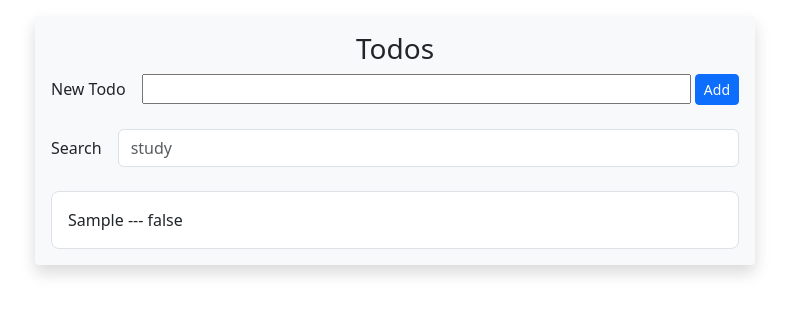
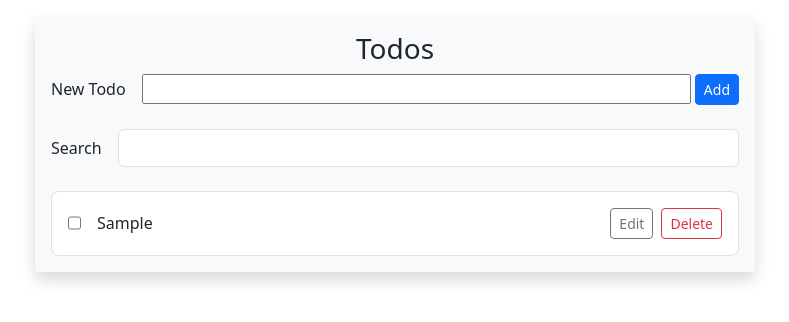
Before and after one commit to csgomez/todos-ts-react-redux, a React (Vite) app: page / in a window 1280 px wide. Both pictures are taken after typing "Sample" into the empty fields and a click on the button "Add". Shown: the top 322 px of the page, without its empty margins (245-1034 px from the left). Built offline with nearby package versions, Linux system fonts and the light colour scheme.

Commit message:
Updating 'completed' status for Todo items now works. Small styling changes. Added edit and delete buttons, but not yet implemented.

```diff
--- a/src/features/filter/FilterInput.tsx
+++ b/src/features/filter/FilterInput.tsx
@@ -16,7 +16,6 @@ const FilterInput = () => {
         type="text"
         value={searchFilter}
         onChange={(e) => dispatch(setSearchFilter(e.target.value))}
-        placeholder="study"
         className="form-control"
       />
     </div>
--- a/src/features/todos/TodosList.tsx
+++ b/src/features/todos/TodosList.tsx
@@ -1,15 +1,36 @@
 import { useSelector } from 'react-redux';
-import { _selectFilteredTodos } from './todosSlice';
+import { _selectFilteredTodos, updateTodo } from './todosSlice';
 import { Todo } from './Todo';
+import React from 'react';
+import { useAppDispatch } from '../../app/hooks';
 
 type TodoItemProps = {
   todo: Todo;
 };
 
 const TodoItem = ({ todo }: TodoItemProps) => {
+  const dispatch = useAppDispatch();
+
+  const handleCheckboxClick = (e: React.ChangeEvent<HTMLInputElement>) => {
+    const updatedTodo = {
+      ...todo,
+      completed: e.target.checked,
+    };
+    dispatch(updateTodo(updatedTodo));
+  };
+
   return (
-    <div className="list-group-item rounded-3 py-3">
-      {todo.title} --- {JSON.stringify(todo.completed)}
+    <div className="list-group-item d-flex align-items-center rounded-3 py-3">
+      <label className="d-flex gap-3 cursor-pointer">
+        <input
+          type="checkbox"
+          checked={todo.completed}
+          onChange={handleCheckboxClick}
+        />
+        <span>{todo.title}</span>
+      </label>
+      <button className="btn btn-sm btn-outline-secondary ms-auto">Edit</button>
+      <button className="btn btn-sm btn-outline-danger ms-2">Delete</button>
     </div>
   );
 };
--- a/src/styles/App.css
+++ b/src/styles/App.css
@@ -1,6 +1,14 @@
 .App {
   width: 720px;
   margin: auto;
+}
+
+.cursor-pointer {
+  cursor: pointer;
+}
+
+.cursor-pointer > input[type='checkbox'] {
+  cursor: pointer;
 }
 
 @media (max-width: 720px) {
```
